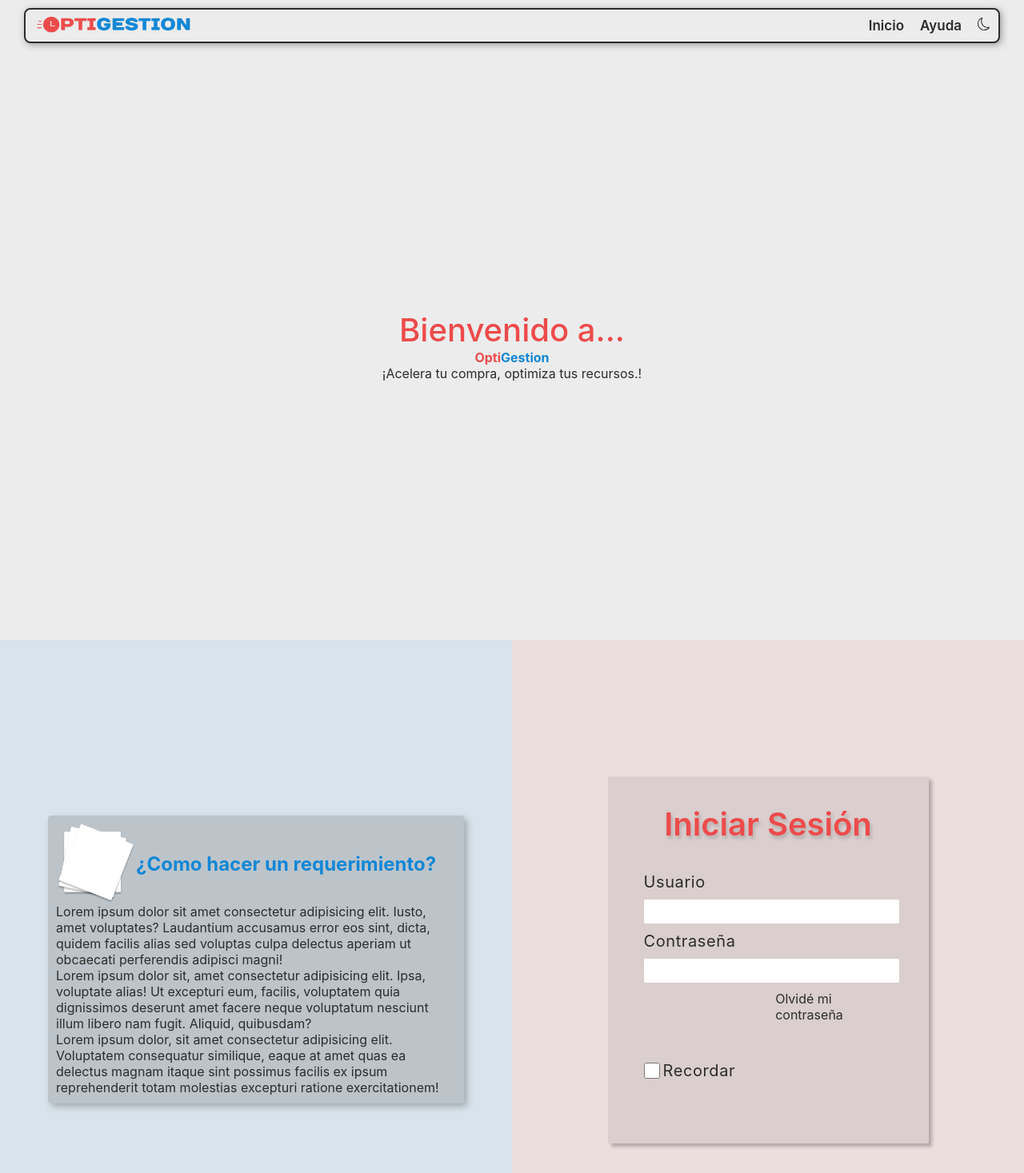
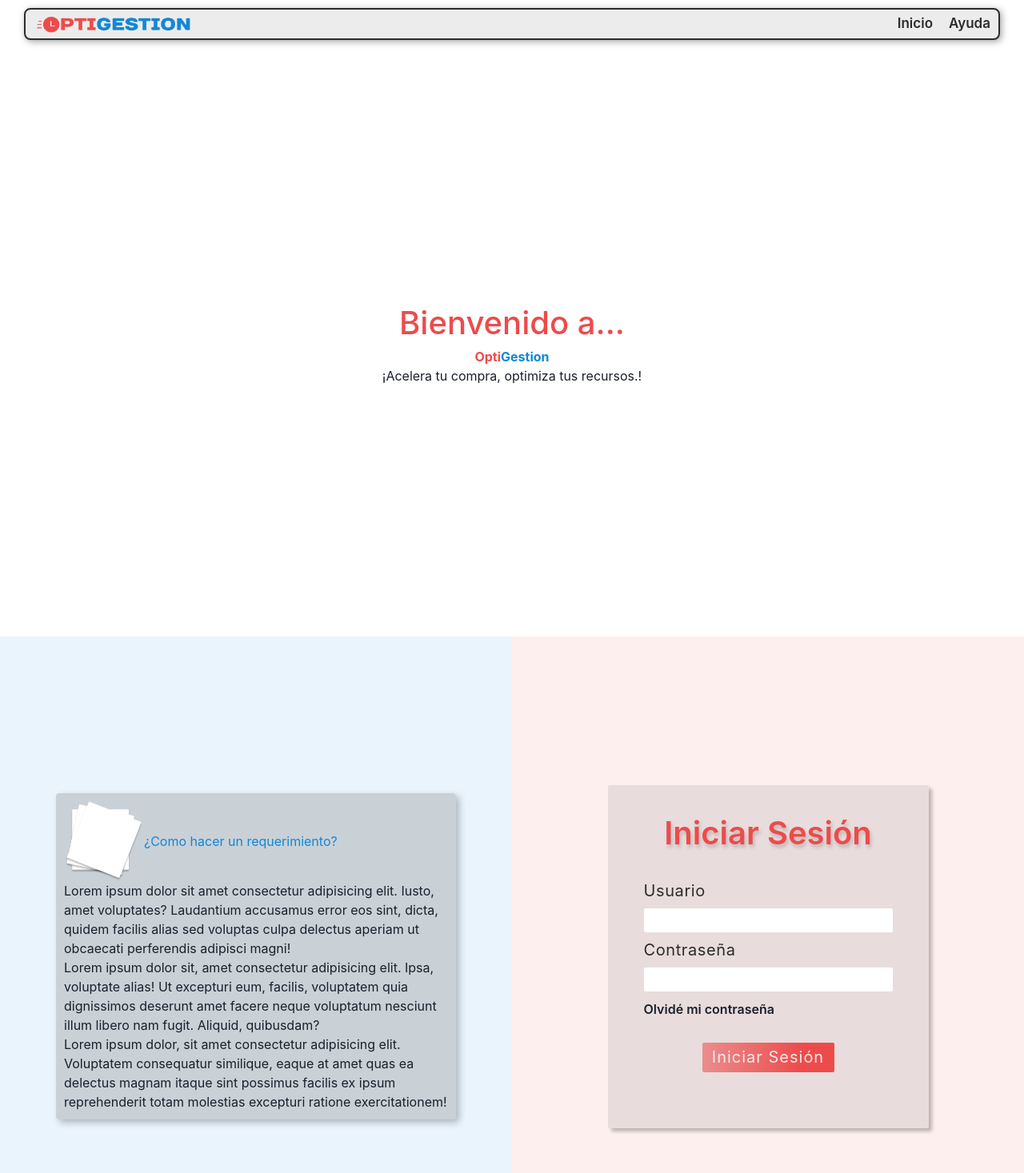
Before and after one commit to joshtin2505/optigestion, a React (Vite) app in the folder Frontend/: page / in a window 1280 px wide. Shown: the top 1467 px of the page at 80% size. Built offline with nearby package versions, Linux system fonts and the light colour scheme.

Commit message:
logout Complite | Frond-end

```diff
--- a/Frontend/package.json
+++ b/Frontend/package.json
@@ -10,7 +10,11 @@
     "preview": "vite preview"
   },
   "dependencies": {
+    "@chakra-ui/react": "^2.8.2",
+    "@emotion/react": "^11.11.1",
+    "@emotion/styled": "^11.11.0",
     "axios": "^1.6.1",
+    "framer-motion": "^10.16.5",
     "js-cookie": "^3.0.5",
     "react": "^18.2.0",
     "react-dom": "^18.2.0",
--- a/Frontend/src/App.css
+++ b/Frontend/src/App.css
@@ -4,6 +4,13 @@
 }
 #root{
     height: 100vh;
+}
+h3{
+    font-size: 18px;
+    font-weight: 600;
+}
+a{
+    height: auto;
 }
 .back{
     background-image: url('assets/BG.png');
@@ -79,56 +86,7 @@
     grid-template-rows: repeat(2, auto);
     gap: 4px;
   }
-header{
-    padding: 10px 30px;
-}
-nav {
-    display: flex;
-    align-items: center;
-    border: 2px solid #2c2c2c;
-    height: 40px;
-    border-radius: 8px;
-    background: #ECECEC;
-    box-shadow: 2px 2px 8px #6b6b6ba3;
-}
 
-.logo-container{
-    width: 30%;
-    padding: 0 10px;
-}
-.logo {
-    aspect-ratio: 16 / 9;
-    object-fit: contain;
-    height: 40px;
-    width: 200px;
-}
-.nav-options{
-    display: flex;
-    justify-content: end;
-    padding: 0 10px;
-    width: 70%;
-    list-style: none;
-    gap: 20px;
-}
-.nav-options li:hover{
-    cursor: pointer;
-    transition: all 0.1s;
-    text-shadow: 1px 1px 2px #2c2c2c4f;
-}
-.nav-options a{
-    font-size: 17px;
-    font-weight: 600;
-    color: #2c2c2c;
-    text-decoration: none;
-}
-.login-container{
-    width: 401px;
-    height: 429px;
-    border-radius: 2px;
-    background: #8787872e;
-    box-shadow: 4px 4px 4px 0px rgba(0, 0, 0, 0.25);
-    padding-bottom: 30px;
-}
 .title-container{
     width: 100%;
     height: 120px;
@@ -175,7 +133,14 @@ nav {
     width: 100%;
     display: flex;
     align-items: center;
-    gap: 50px;
+}
+.pre-btn a{
+    height: auto;
+    font-weight: 600;
+}
+.pre-btn a:hover{
+    transition: all 0.15s;
+    color: #ED4B4B;
 }
 .remember {
     display: flex;
@@ -209,10 +174,11 @@ nav {
     font-weight: 400;
     line-height: normal;
     letter-spacing: 1px;
+    transition: all 0.2s;
 }
 .btn-submit:hover{
     cursor: pointer;
-    transition: all 0.1s;
+    background: linear-gradient(273deg, #1287D6 24.2%, #1287D680 107.05%);
     box-shadow: 2px 4px 4px 0px rgba(0, 0, 0, 0.25);
     text-shadow: 0px 2px 4px rgba(0, 0, 0, 0.25);
 }
--- a/Frontend/src/App.jsx
+++ b/Frontend/src/App.jsx
@@ -12,10 +12,13 @@ import Borrador from './pages/Borrador.jsx'
 import CrearSolicitud from './pages/CrearSolicitud.jsx'
 import Profile from './pages/Profile.jsx'
 import ProtectedRoutes from './ProtectedRoutes.jsx'
+import { ChakraProvider } from '@chakra-ui/react'
 function App() {
 
   return (
     <AuthContextProvider>
+      <ChakraProvider>
+
       <BrowserRouter>
         <Routes>
           <Route path='/' element={<HomePage/>} />
@@ -33,6 +36,7 @@ function App() {
 
         </Routes>
       </BrowserRouter>
+      </ChakraProvider>
     </AuthContextProvider>
   )
 }
--- a/Frontend/src/api/auth.js
+++ b/Frontend/src/api/auth.js
@@ -7,3 +7,5 @@ export const registerRequest = (user) => axios.post('/register', user)
 export const loginRequest = (user)=> axios.post('/login', user)
 
 export const verifyTokenRequest = () => axios.get('/verify')
+
+export const logoutRequest = () => axios.post('/logout')
--- /dev/null
+++ b/Frontend/src/assets/css/Nav.css
@@ -0,0 +1,67 @@
+header{
+    padding: 10px 30px;
+}
+nav {
+    display: flex;
+    align-items: center;
+    border: 2px solid #2c2c2c;
+    height: 40px;
+    border-radius: 8px;
+    background: #ECECEC;
+    box-shadow: 2px 2px 8px #6b6b6ba3;
+}
+.logo-container{
+    width: 30%;
+    padding: 0 10px;
+}
+.logo {
+    aspect-ratio: 16 / 9;
+    object-fit: contain;
+    height: 40px;
+    width: 200px;
+}
+.nav-options{
+    display: flex;
+    justify-content: end;
+    padding: 0 10px;
+    width: 70%;
+    list-style: none;
+    gap: 20px;
+}
+.nav-options li:hover, .menu-btn:hover{
+    cursor: pointer;
+    transition: all 0.1s;
+    text-shadow: 1px 1px 2px #2c2c2c4f;
+}
+.nav-options a ,.menu-btn{
+    font-size: 17px;
+    font-weight: 600;
+    color: #2c2c2c;
+    text-decoration: none;
+    height: auto;
+}
+.login-container{
+    width: 401px;
+    height: 429px;
+    border-radius: 2px;
+    background: #8787872e;
+    box-shadow: 4px 4px 4px 0px rgba(0, 0, 0, 0.25);
+    padding-bottom: 30px;
+}
+.menu-btn{
+    border: none;
+}
+.menu-list{
+    background: #ECECEC;
+    box-shadow: 2px 2px 8px #3b3b3ba3;
+}
+.menuLi{
+    background: #ECECEC;
+    color: #2c2c2c;
+    font-weight: 500;
+
+}
+.menuLi:hover{
+    background-color: #6b6b6b83;
+    cursor: pointer;
+}
--- a/Frontend/src/components/Login.jsx
+++ b/Frontend/src/components/Login.jsx
@@ -44,10 +44,7 @@ function Login() {
             )
           }
             <div className="pre-btn">
-                <div className="remember">
-                    <input {...register("remember", {required: false})} type="checkbox" />
-                    <label htmlFor="Recordar">Recordar</label>
-                </div>
+
                 <Link to='change-Password'>Olvidé mi contraseña</Link>
             </div>
             <div className="btn-submit-container">
--- a/Frontend/src/components/Nav.jsx
+++ b/Frontend/src/components/Nav.jsx
@@ -1,7 +1,16 @@
-import { BsMoon, BsMoonFill } from "react-icons/bs"
-import { useState } from "react"
+import {IoIosLogOut} from 'react-icons/io'
 import { Link } from "react-router-dom"
-
+import '../assets/css/Nav.css'
+import {
+    Menu,
+    MenuButton,
+    MenuList,
+    MenuItem,
+    Switch,
+    FormLabel,
+    FormControl,
+  } from '@chakra-ui/react'
+import { useAuth } from '../context/AuthContext'
 function NavBar({type = 0}) {
 
     if (type === 0) {
@@ -13,6 +22,7 @@ function NavBar({type = 0}) {
 
 }
 function Loget(){
+    const {logOut} = useAuth()
     return (
         <header>
             <nav>
@@ -23,13 +33,30 @@ function Loget(){
                         <li>
                         <Link to='/'>Inicio</Link>
                         </li>
-                        <li>
-                        <Link to='/profile'>Mis datos</Link>
-                        </li>
-                        <li>
-                        <Link to='/help'>Ayuda</Link>
-                        </li>
-                        <DarkModeIcon/>
+
+                        <Menu>
+                            <MenuButton className="menu-btn">
+                                Opciones
+                            </MenuButton>
+                            <MenuList className="menu-list">
+                                <MenuItem className="menuLi">
+                                <FormControl display='flex' alignItems='center'>
+                                    <FormLabel htmlFor='email-alerts' mb='0'>
+                                        Cambiar Modo
+                                    </FormLabel>
+                                    <Switch id='email-alerts' />
+                                    </FormControl>
+                                </MenuItem>
+                                <MenuItem className="menuLi">
+                                    <Link to='/profile'>Mis datos</Link>
+                                </MenuItem>
+                                <MenuItem onClick={logOut} className="menuLi">
+                                    <span>LogOut</span>
+                                    -
+                                    <IoIosLogOut size={20}/>
+                                </MenuItem>
+                            </MenuList>
+                        </Menu>
                     </ul>
 
             </nav>
@@ -50,32 +77,12 @@ function UnLoget(){
                         <li>
                         <Link to='/help'>Ayuda</Link>
                         </li>
-                        <DarkModeIcon/>
                     </ul>
 
             </nav>
         </header>
     )
 }
-function DarkModeIcon(){
-    const [darkModeHover, setDarkModeHover] = useState(false)
-    const [mode, setMode] = useState(true)
-    return (
-        <li
-            onMouseOver={() =>setDarkModeHover(true)
-            }
-            onMouseOut={
-                () =>setDarkModeHover(false)
-            }
-        >
-            {
-                darkModeHover ?
-                <BsMoonFill/>
-                :
-                <BsMoon/>
-            }
-        </li>
-    )
-}
+
 
 export default NavBar
--- a/Frontend/src/context/AuthContext.jsx
+++ b/Frontend/src/context/AuthContext.jsx
@@ -1,5 +1,5 @@
 import { createContext, useState, useContext, useEffect } from "react"
-import { registerRequest, loginRequest,verifyTokenRequest } from '../api/auth'
+import { registerRequest, loginRequest,verifyTokenRequest,logoutRequest } from '../api/auth.js'
 import Cookies from 'js-cookie'
 export const AuthContext = createContext()
 
@@ -16,6 +16,7 @@ export const AuthContextProvider = ({children}) => {
     const [isAutenticated, setIsAuthenticated] = useState(false)
     const [errors, setErrors] = useState([])
     const [loading, setLoading] = useState(true)
+    const [closedSession, setClosedSession] = useState(false)
     const singUp = async(user) => {
         try {
             const res = await registerRequest(user)
@@ -33,6 +34,15 @@ export const AuthContextProvider = ({children}) => {
             setIsAuthenticated(true)
         } catch (err) {
             setErrors(err.response.data)
+        }
+    }
+    const logOut = async () =>{
+        try {
+            const res = await logoutRequest()
+            if(!res) return console.log("No se pudo cerrar sesión")
+            setClosedSession(!closedSession)
+        } catch (error) {
+            console.log(error)
         }
     }
     useEffect(()=>{
@@ -53,7 +63,7 @@ export const AuthContextProvider = ({children}) => {
                     setIsAuthenticated(true)
                     setResponse(res.data)
                     setLoading(false)
-                    // console.log('Response: ',res.data)
+
                 } catch (error) {
                     setIsAuthenticated(false)
                     setResponse(null)
@@ -61,7 +71,7 @@ export const AuthContextProvider = ({children}) => {
                 }
         }
         checkLogin()
-    },[])
+    },[closedSession])
 
     useEffect(() => {
         console.log(errors)
@@ -77,6 +87,7 @@ export const AuthContextProvider = ({children}) => {
         <AuthContext.Provider value={{
             singUp,
             singIn,
+            logOut,
             response,
             isAutenticated,
             errors,
```
Also changed, not shown: 2 other files (tests, documents, lock files or other folders).
